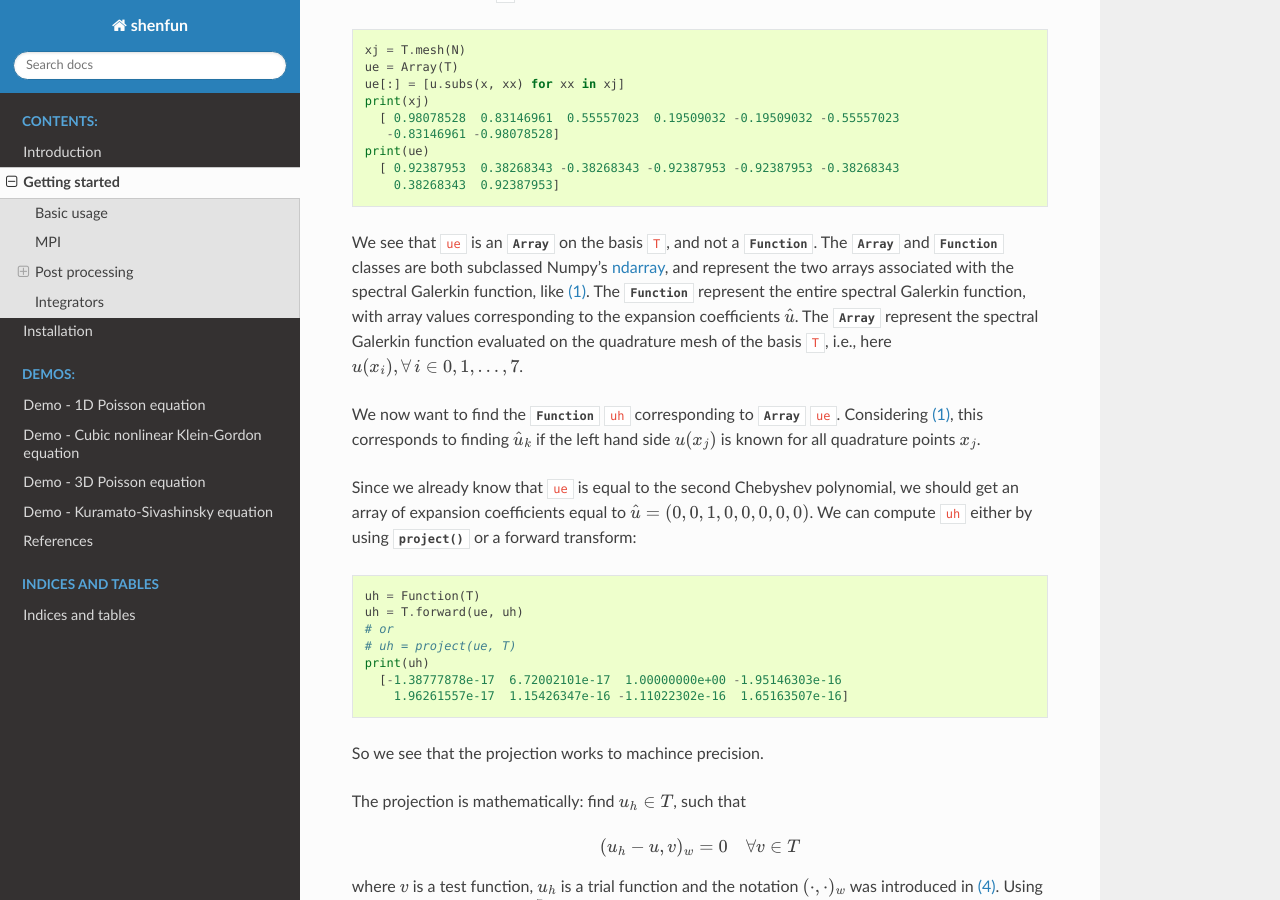
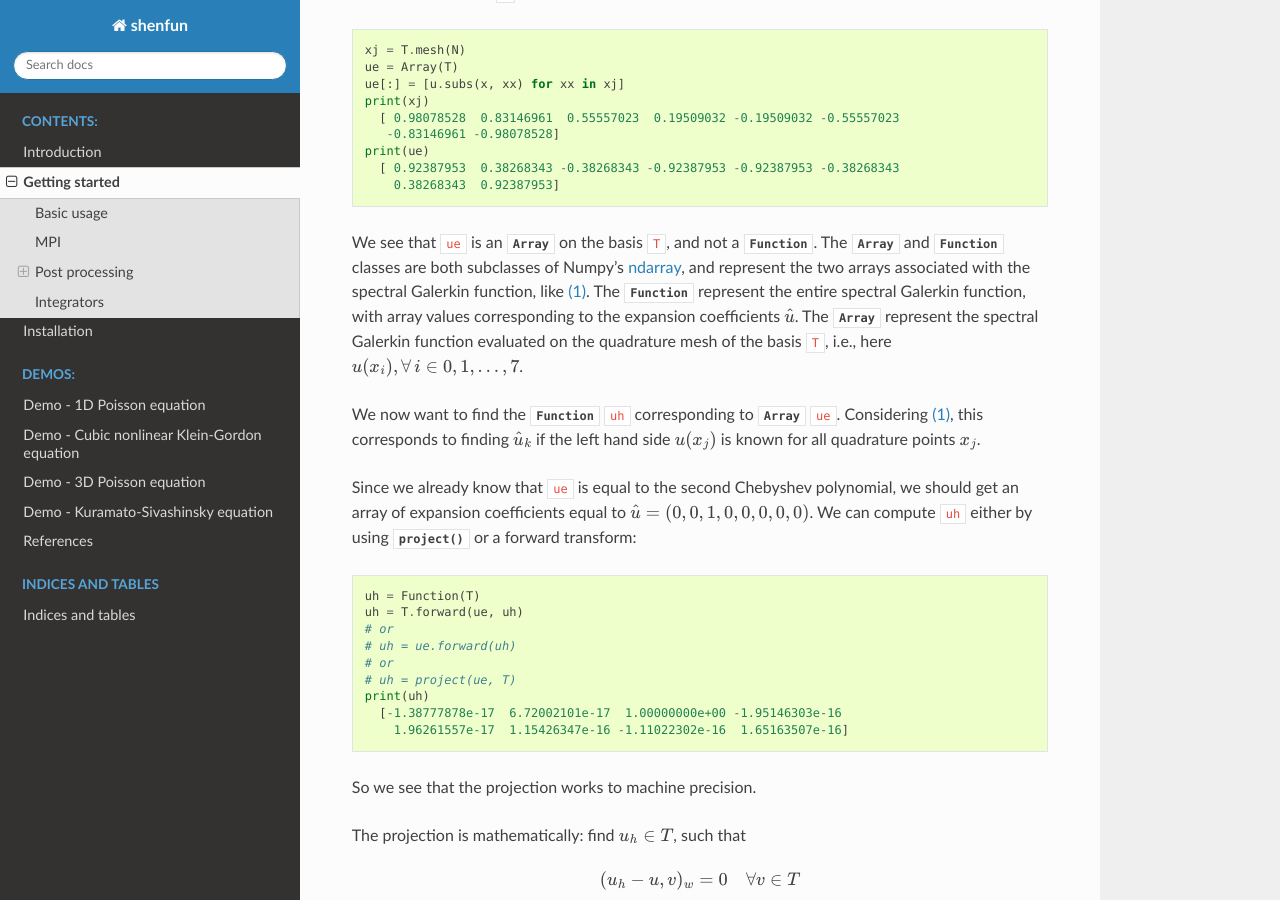
Before and after one commit to spectralDNS/shenfun, a Sphinx documentation site: the page built from docs/source/gettingstarted.rst, in a window 1280 px wide and 900 px high, scrolled down 1498 px. Built offline with Sphinx 7.4.7 and the Read the Docs theme 2.0.0, drawn with Linux system fonts in a browser that asks for light colours.

Commit message:
Some more minor fixes in documentation

```diff
--- a/docs/demos/Poisson3D/poisson3d.do.txt
+++ b/docs/demos/Poisson3D/poisson3d.do.txt
@@ -189,7 +189,7 @@ inner products
 !bt
 \begin{align}
 \int_0^{2\pi} \mathcal{Y}_m(y) \overline{\mathcal{Y}}_q(y) \frac{1}{2\pi} dy = \delta_{mq},\\
-\int_0^{2\pi} \mathcal{Z}_n(y) \overline{\mathcal{Z}}_r(z) \frac{1}{2\pi} dz = \delta_{nr},
+\int_0^{2\pi} \mathcal{Z}_n(z) \overline{\mathcal{Z}}_r(z) \frac{1}{2\pi} dz = \delta_{nr},
 \end{align}
 !et
 The Kronecker delta-function $\delta_{ij}$ is one for $i=j$ and
--- a/docs/source/gettingstarted.rst
+++ b/docs/source/gettingstarted.rst
@@ -78,7 +78,7 @@ The Sympy function ``u`` can now be evaluated on the quadrature points of basis
 
 We see that ``ue`` is an :class:`.Array` on the basis ``T``, and not a
 :class:`.Function`. The :class:`.Array` and :class:`Function` classes
-are both subclassed Numpy's `ndarray <https://docs.scipy.org/doc/numpy-1.14.0/reference/generated/numpy.ndarray.html>`_, and represent the two arrays associated
+are both subclasses of Numpy's `ndarray <https://docs.scipy.org/doc/numpy-1.14.0/reference/generated/numpy.ndarray.html>`_, and represent the two arrays associated
 with the spectral Galerkin function, like :eq:`eq:sum8`.
 The :class:`.Function` represent the entire spectral Galerkin function, with
 array values corresponding to the expansion coefficients :math:`\hat{u}`.
@@ -99,12 +99,14 @@ We can compute ``uh`` either by using :func:`project` or a forward transform::
     uh = Function(T)
     uh = T.forward(ue, uh)
     # or
+    # uh = ue.forward(uh)
+    # or
     # uh = project(ue, T)
     print(uh)
       [-1.38777878e-17  6.72002101e-17  1.00000000e+00 -1.95146303e-16
         1.96261557e-17  1.15426347e-16 -1.11022302e-16  1.65163507e-16]
 
-So we see that the projection works to machince precision.
+So we see that the projection works to machine precision.
 
 The projection is mathematically: find :math:`u_h \in T`, such that
 
--- a/docs/source/integrators.rst
+++ b/docs/source/integrators.rst
@@ -66,7 +66,7 @@ we start by creating the necessary basis and test and trial functions
     T = Basis(N, 'F', dtype='d', plan=True)
     u = TrialFunction(T)
     v = TestFunction(T)
-    u_ = Function(T, False)
+    u_ = Array(T)
     u_hat = Function(T)
 
 We then create two functions representing the linear and nonlinear part of
```
Also changed, not shown: 1 other file.
